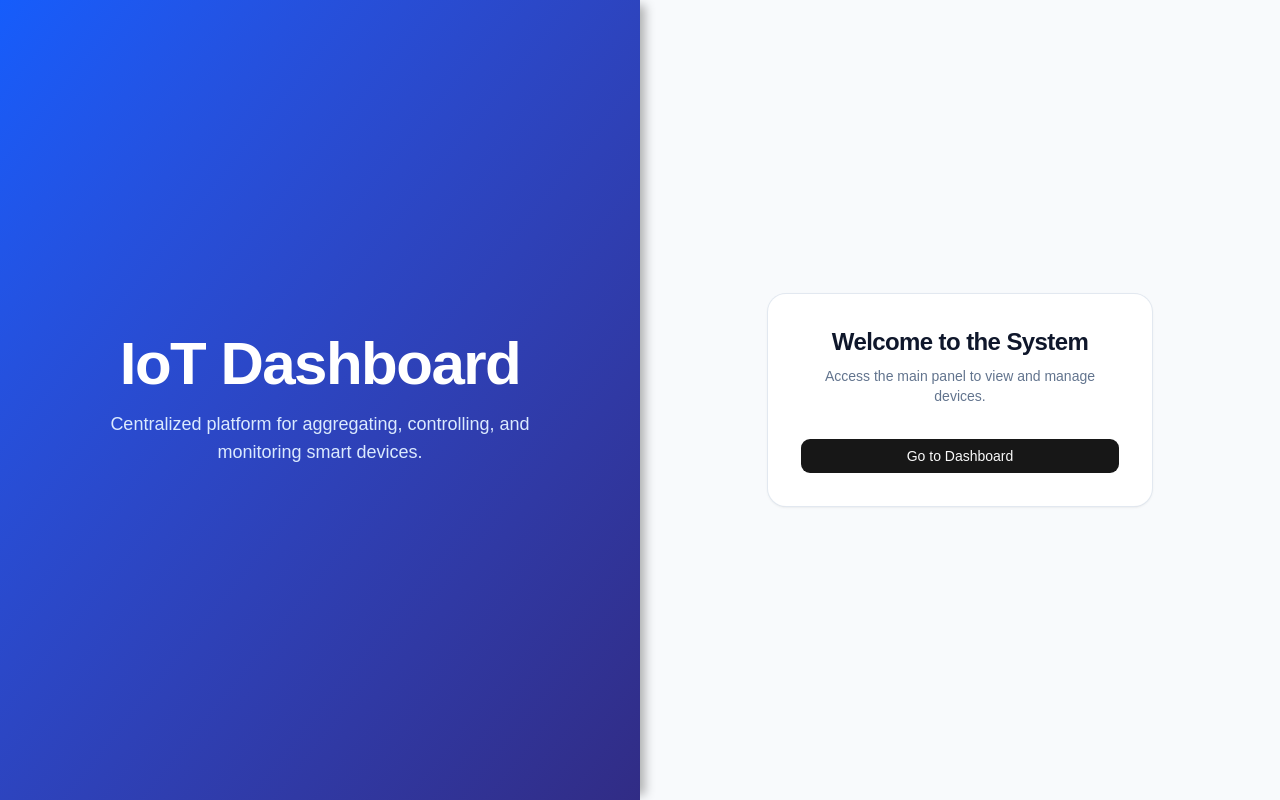
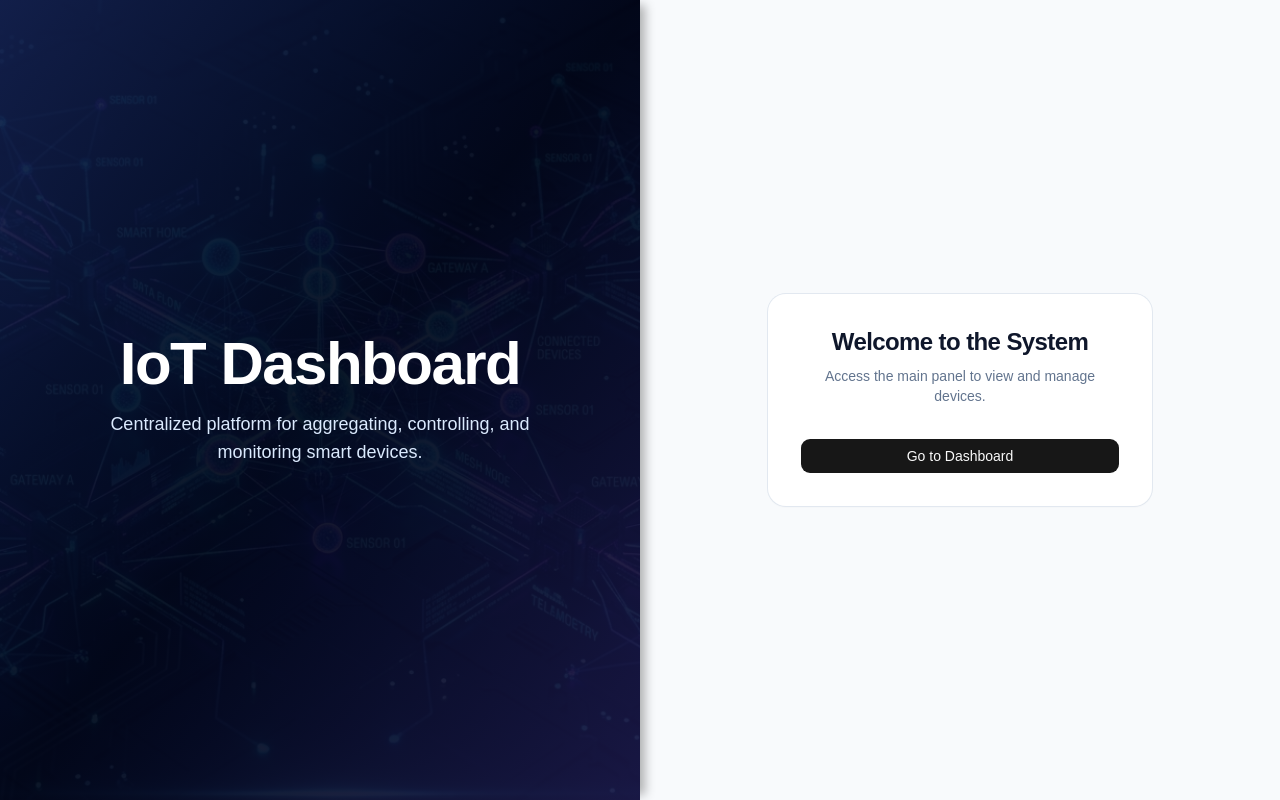
Before and after one commit to LuizTakeda/masters-system, a React (Vite) app in the folder apps/web/: page / in a window 1280 px wide. Built offline with nearby package versions, Linux system fonts and the light colour scheme.

Commit message:
chore(web): improve home page

```diff
--- a/apps/web/src/pages/(root)/page.tsx
+++ b/apps/web/src/pages/(root)/page.tsx
@@ -1,13 +1,23 @@
 import { Link } from "react-router";
-import { Button } from "../../components/ui/button";
+import { buttonVariants } from "@/components/ui/button";
+import { cn } from "@/lib/utils";
+import iotBg from "@/assets/iot-mesh-background.jpg";
 
 export default function RootPage() {
   return (
     <main className="grid min-h-screen w-full grid-cols-1 md:grid-cols-2 bg-slate-50">
+      {/* Left Side - Hero Section with IoT Background */}
+      <div className="relative z-10 flex flex-col items-center justify-center p-8 text-white shadow-[10px_0px_10px_-5px_rgba(0,0,0,0.3)] md:p-12 overflow-hidden bg-slate-950">
+        {/* Background Image & Overlay */}
+        <img
+          src={iotBg}
+          alt="IoT Mesh"
+          className="absolute inset-0 h-full w-full object-cover opacity-35"
+        />
+        <div className="absolute inset-0 bg-gradient-to-br from-blue-950/80 via-slate-950/80 to-indigo-950/80" />
 
-      {/* Left Side - Hero Section */}
-      <div className="relative z-10 flex flex-col items-center justify-center bg-gradient-to-br from-blue-600 to-indigo-900 p-8 text-white shadow-[10px_0px_10px_-5px_rgba(0,0,0,0.3)] md:p-12">
-        <div className="max-w-md space-y-4 text-center">
+        {/* Minimal Title & Subtitle */}
+        <div className="relative z-10 max-w-md space-y-4 text-center">
           <h1 className="text-4xl font-bold tracking-tight sm:text-5xl lg:text-6xl">
             IoT Dashboard
           </h1>
@@ -19,8 +29,7 @@ export default function RootPage() {
 
       {/* Right Side - Interaction */}
       <div className="flex flex-col items-center justify-center p-8 md:p-12">
-        <div className="flex w-full max-w-sm flex-col items-center space-y-8 rounded-2xl bg-white p-8 shadow-sm ring-1 ring-slate-200">
-
+        <div className="flex w-full max-w-sm flex-col items-center space-y-8 rounded-2xl bg-white p-8 shadow-xs ring-1 ring-slate-200">
           <div className="space-y-2 text-center">
             <h2 className="text-2xl font-semibold tracking-tight text-slate-900">
               Welcome to the System
@@ -30,15 +39,14 @@ export default function RootPage() {
             </p>
           </div>
 
-          <Link to="dashboard" className="w-full">
-            <Button className="w-full" size="lg">
-              Go to Dashboard
-            </Button>
+          <Link
+            to="/dashboard"
+            className={cn(buttonVariants({ size: "lg" }), "w-full")}
+          >
+            Go to Dashboard
           </Link>
-
         </div>
       </div>
-
     </main>
   );
 }
--- a/apps/web/src/pages/dashboard/components/page-header.tsx
+++ b/apps/web/src/pages/dashboard/components/page-header.tsx
@@ -75,7 +75,7 @@ export default function PageHeader({ items, children, actions, className }: Prop
               </BreadcrumbList>
             </Breadcrumb>
           ) : (
-            <div className="text-base font-medium text-foreground flex items-center">
+            <div className="text-base font-medium text-foreground flex items-center capitalize">
               {children}
             </div>
           )}
--- a/apps/web/src/pages/dashboard/project/page.tsx
+++ b/apps/web/src/pages/dashboard/project/page.tsx
@@ -7,7 +7,7 @@ export default function ProjectHomePage() {
   return (
     <main>
       <PageHeader>
-        {project}
+        {project?.replace("-", " ")}
       </PageHeader>
     </main>
   );
```
Also changed, not shown: apps/web/public/iot-mesh-background.jpg (added), apps/web/src/assets/iot-mesh-background.jpg (added).
